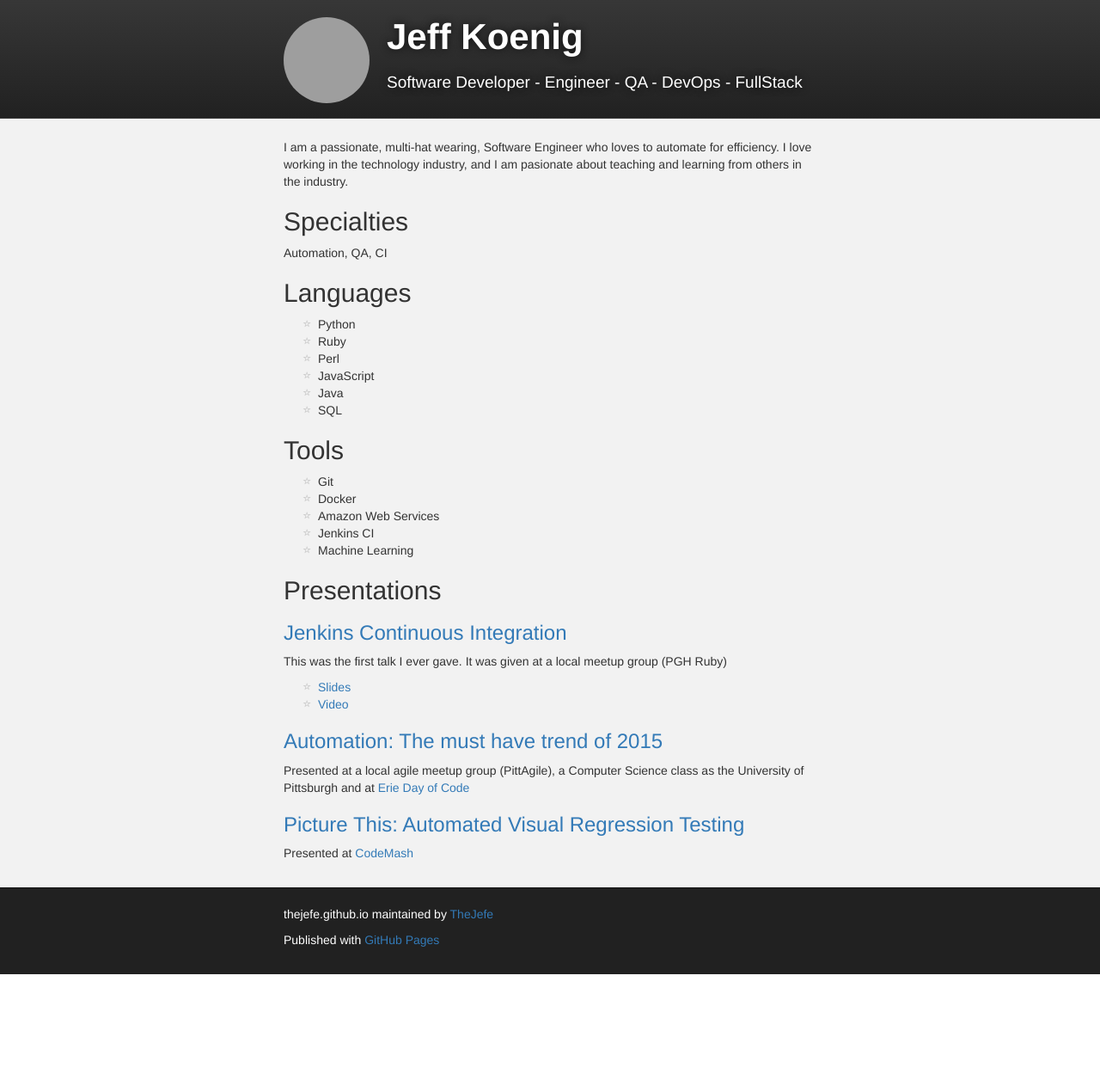
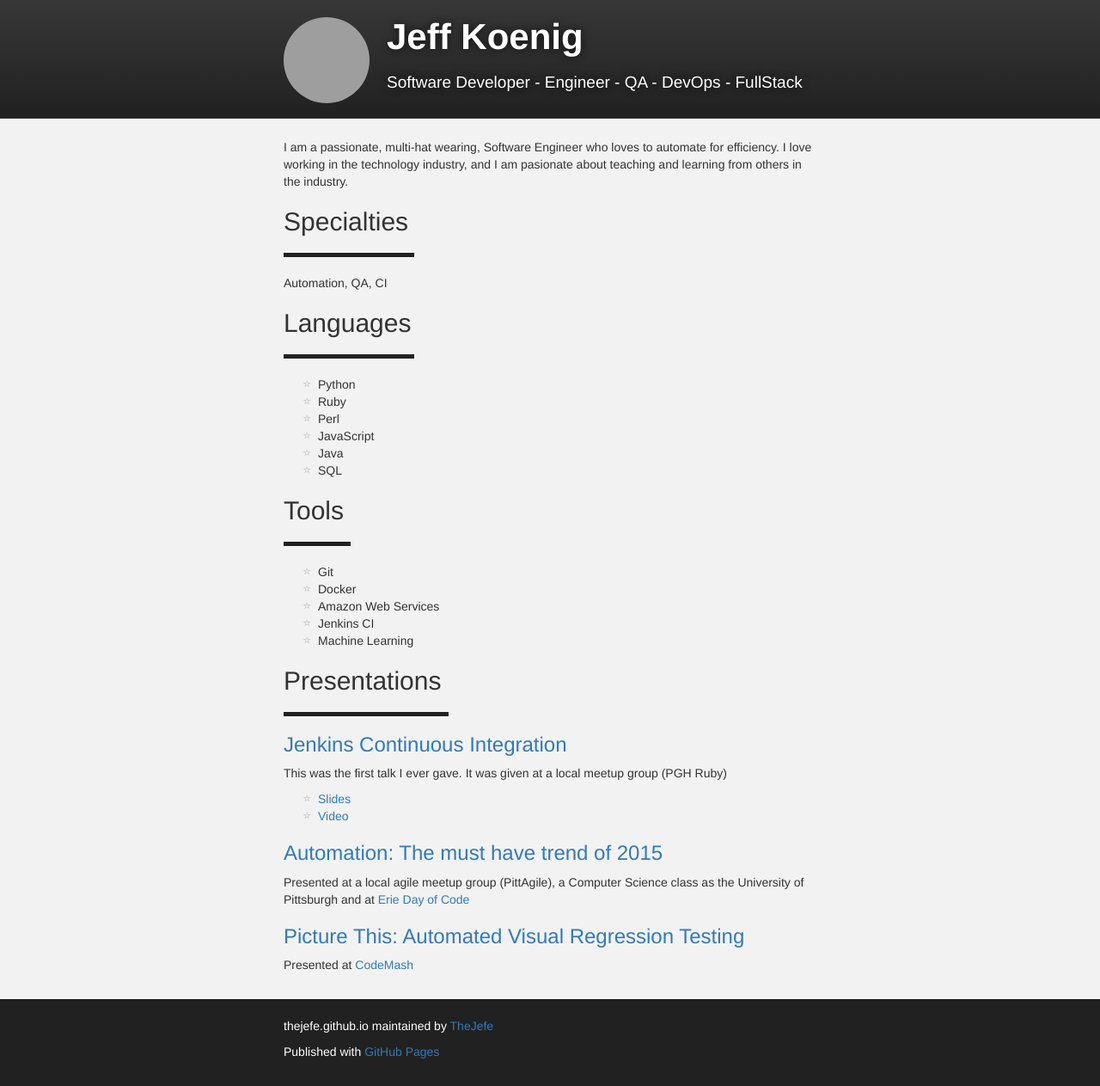
Before and after one commit to TheJefe/thejefe.github.io, a Jekyll site: the page built from index.html, in a window 1280 px wide and 1263 px high. Shown: the whole window at 86% size. Built offline with Jekyll 4.4.1, drawn with Linux system fonts in a browser that asks for light colours; grey boxes are pictures that could not be loaded.

Commit message:
Add horizontal breaks

```diff
--- a/css/style.scss
+++ b/css/style.scss
@@ -101,3 +101,7 @@ li:before {
     margin-left: -17px;
     color: #CCCCCC;
 }
+
+hr{
+    border-top: 5px solid #212121;
+}
--- a/index.html
+++ b/index.html
@@ -8,11 +8,13 @@ layout: default
 
 <div class="section">
     <h2>Specialties</h2>
+    <hr align="left" style="max-width: 152px" />
     Automation, QA, CI
 </div>
 
 <div class="section">
     <h2>Languages</h2>
+    <hr align="left" style="max-width: 152px" />
     <ul>
         <li>Python</li>
         <li>Ruby</li>
@@ -25,6 +27,7 @@ layout: default
 
 <div class="section">
     <h2>Tools</h2>
+    <hr align="left" style="max-width: 78px" />
     <ul>
         <li>Git</li>
         <li>Docker</li>
@@ -36,6 +39,7 @@ layout: default
 
 <div class="section">
     <h2>Presentations</h2>
+    <hr align="left" style="max-width: 192px" />
     <h3><a href="https://prezi.com/79409hbhzbts/jenkins-continuous-integration">Jenkins Continuous Integration</a></h3>
     <p>This was the first talk I ever gave. It was given at a local meetup group (PGH Ruby)<p>
         <ul>
```
